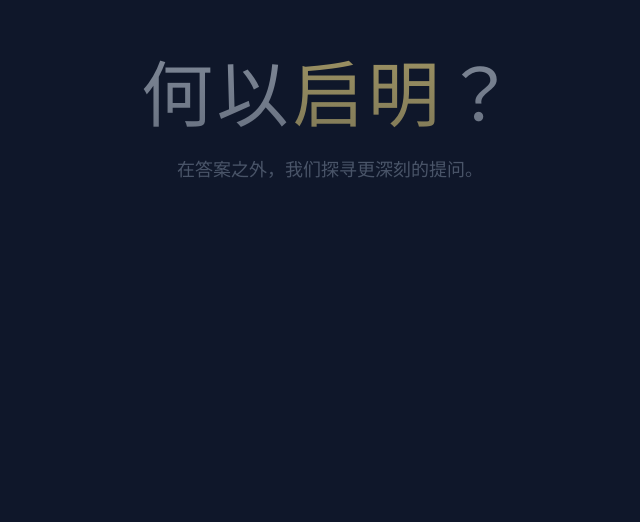
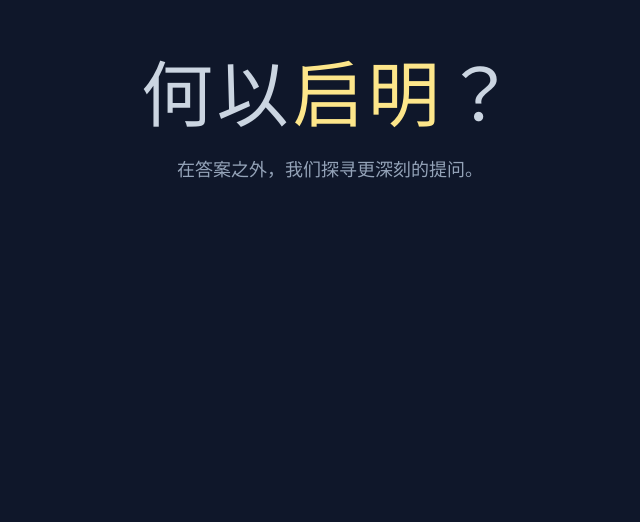
Before and after one commit to aifeifei798/feimatrix-webseite, a React (Vite) app: page /QiMing in a window 1280 px wide. Shown: the part 278-800 px from the top of the page, without its empty margins (310-950 px from the left). Built offline with nearby package versions, Linux system fonts and the light colour scheme.

Commit message:
Add files via upload

```diff
--- a/src/pages/QiMing.jsx
+++ b/src/pages/QiMing.jsx
@@ -1,8 +1,21 @@
-import React from 'react';
+// --- START OF FILE QiMing.jsx (Corrected) ---
+
+import React, { useState, useEffect } from 'react'; // <--- 修正了这里的语法错误
 import { motion } from 'framer-motion';
 import { Feather, BrainCircuit, BookOpen, Sunrise } from 'lucide-react';
 
-// --- A helper component for the narrative scroll effect ---
+// --- Preloader component for the initial "reveal" animation ---
+const Preloader = ({ onAnimationComplete }) => (
+  <motion.div
+    className="fixed inset-0 bg-slate-900 z-50 flex items-center justify-center"
+    initial={{ opacity: 1 }}
+    animate={{ opacity: 0 }}
+    transition={{ duration: 1.5, delay: 0.5, ease: 'easeInOut' }}
+    onAnimationComplete={onAnimationComplete} // Use the passed callback
+  />
+);
+
+// --- Helper component for staggered fade-in effect on scroll ---
 const StaggeredFadeIn = ({ children, once = true }) => {
   const containerVariants = {
     hidden: { opacity: 0 },
@@ -26,17 +39,21 @@ const StaggeredFadeIn = ({ children, once = true }) => {
   );
 };
 
+// --- Child animation variants with added blur effect for a softer reveal ---
 const childVariants = {
-  hidden: { opacity: 0, y: 30 },
+  hidden: { opacity: 0, y: 30, filter: 'blur(10px)' },
   visible: {
     opacity: 1,
     y: 0,
-    transition: { duration: 1.2, ease: [0.22, 1, 0.36, 1] }, // A gentle, slow ease
+    filter: 'blur(0px)',
+    transition: { duration: 1.2, ease: [0.22, 1, 0.36, 1] },
   },
 };
 
 // --- Main App Component ---
 export default function Page2() {
+  const [showPreloader, setShowPreloader] = useState(true);
+
   const principles = [
     {
       icon: <Feather size={32} className="text-amber-200" />,
@@ -61,7 +78,11 @@ export default function Page2() {
   ];
 
   return (
-    <div className="bg-slate-900 font-sans text-slate-300 antialiased overflow-x-hidden">
+    <div className="bg-slate-900 font-sans text-slate-300 antialiased overflow-x-hidden relative">
+      {showPreloader && (
+        <Preloader onAnimationComplete={() => setShowPreloader(false)} />
+      )}
+
       {/* Act I: The Question */}
       <section className="min-h-screen flex items-center justify-center relative">
         <div className="absolute inset-0 bg-gradient-to-b from-transparent via-slate-900/50 to-slate-900"></div>
@@ -129,7 +150,7 @@ export default function Page2() {
           </motion.p>
           <motion.div variants={childVariants} className="mt-8">
             <a
-              href="mailto:contact@qiming.ai"
+              href="mailto:contact@feimatrix.com"
               className="text-amber-200 text-xl font-light hover:text-amber-100 transition-colors duration-300"
             >
               contact@feimatrix.com
```
